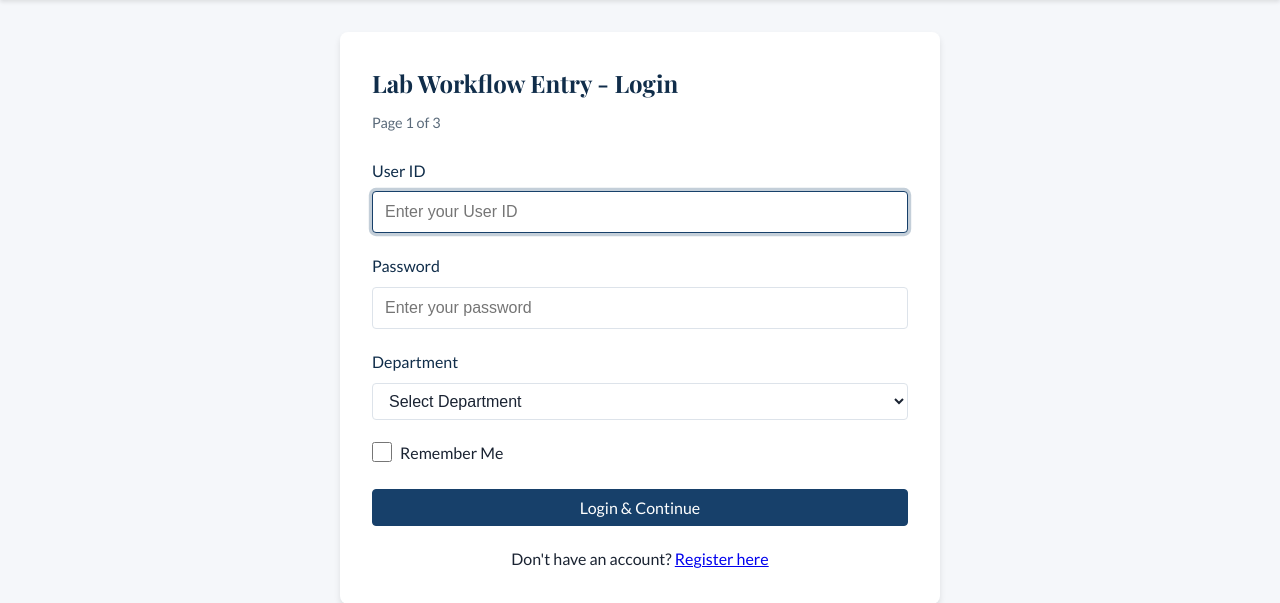
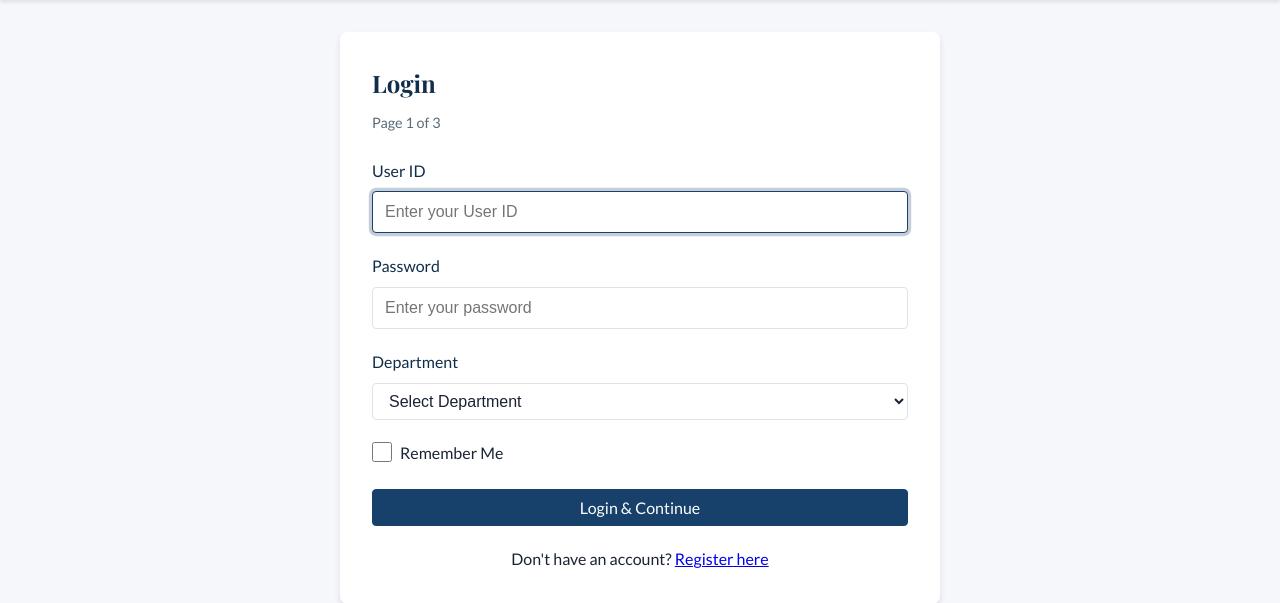
Before and after one commit to ala-ypmg/lab-webapp, a Flask app: page / in a window 1280 px wide. Shown: the part 70-673 px from the top of the page. Run offline with Flask 3, Linux system fonts and the light colour scheme; parts of the project's set-up code (start-up, migrations or seed data) failed here and were passed over; some libraries are stand-ins or nearby versions.

Commit message:
Refactor login.html for improved clarity and focus

```diff
--- a/templates/login.html
+++ b/templates/login.html
@@ -5,7 +5,7 @@
 {% block content %}
 <div class="form-container">
     <div class="form-card">
-        <h2>Lab Workflow Entry - Login</h2>
+        <h2>Login</h2>
         <p class="subtitle">Page 1 of 3</p>
 
         <form method="POST" action="{{ url_for('auth.login') }}" novalidate>
```
